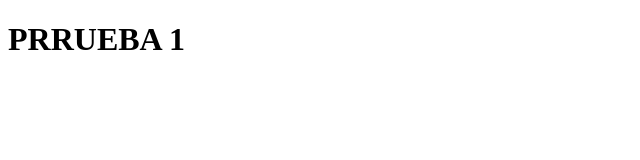
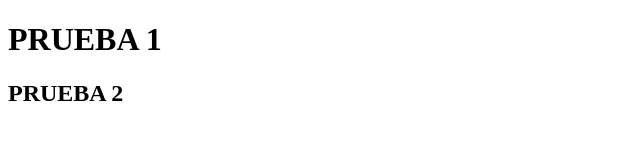
Before and after one commit to jcamblong/coder-test, a plain HTML site: page index.html in a window 1280 px wide. Shown: the whole page, without its empty margins (0-640 px from the left). Drawn offline with Linux system fonts and the light colour scheme.

Commit message:
Tercer commit. Rama test

```diff
--- a/index.html
+++ b/index.html
@@ -7,7 +7,8 @@
     <title>Document</title>
 </head>
 <body>
-    <h1>PRRUEBA 1</h1>
+    <h1>PRUEBA 1</h1>
+    <h2>PRUEBA 2</h2>
 
 </body>
 </html>
```
